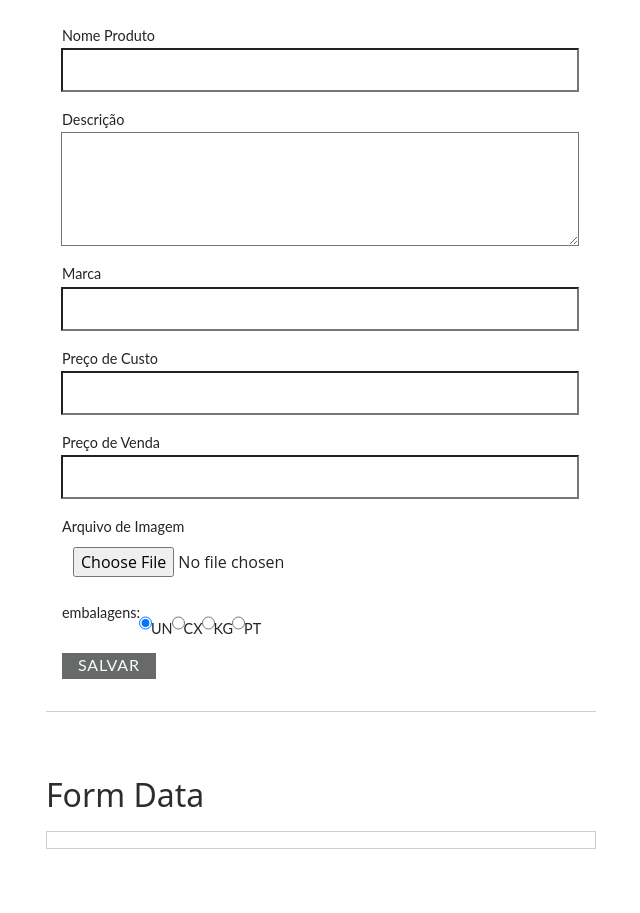
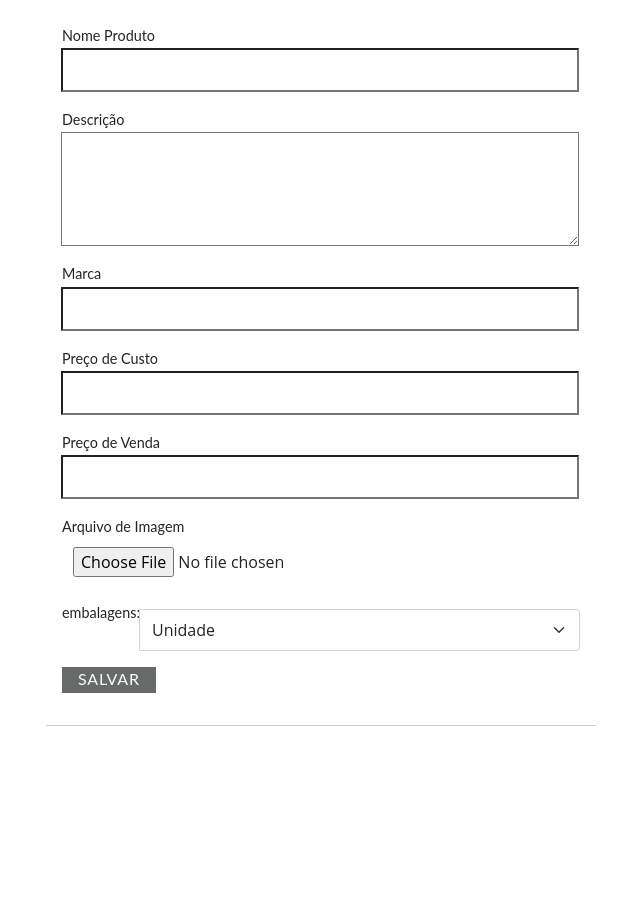
Before and after one commit to gustavojuliao1999/teste_de_capacitacao, a Flask app: page /cadastro in a window 1280 px wide. Shown: the part 255-1168 px from the top of the page, without its empty margins (319-959 px from the left). After the commit the page ends 981 px from the top, so only its background shows below. Run offline with Flask 2, Linux system fonts and the light colour scheme; parts of the project's set-up code (start-up, migrations or seed data) failed here and were passed over; some libraries are stand-ins or nearby versions.

Commit message:
First Commit

```diff
--- a/app.py
+++ b/app.py
@@ -53,7 +53,7 @@ def produtos():
 
 @app.route('/editar', methods=['GET'])
 def editar():
-    return render_template('edit.html', title='Cadastro')
+    return render_template('edit.html', title='Editar')
 
 @app.route('/cadastro')
 def cadastro():
--- a/templates/cadastro.html
+++ b/templates/cadastro.html
@@ -36,30 +36,19 @@
 
     <div class="input-group">
       <label for="name">embalagens:  </label>
-
-      <input id="embalagens" name="embalagens" type="radio" value="UN" checked/>
-      <label class="inline" for="embalagens">UN</label>
-
-      <input id="embalagens" name="embalagens" type="radio" value="CX"/>
-      <label class="inline" for="embalagens">CX</label>
-
-      <input id="embalagens" name="embalagens" type="radio" value="KG"/>
-      <label class="inline" for="embalagens">KG</label>
-
-      <input id="embalagens" name="embalagens" type="radio" value="PT"/>
-      <label class="inline" for="embalagens">PT</label>
+      <select id="embalagens" name="embalagens" aria-controls="data" class="form-select form-select-sm">
+        <option value="UN">Unidade</option>
+        <option value="CX">Caixa</option>
+        <option value="KG">Kilograma</option>
+        <option value="PT">Palete</option>
+      </select>
     </div>
-
-
     <input name="secret" type="hidden" value="1b3a9374-1a8e-434e-90ab-21aa7b9b80e7"/>
     <button type="submit">Salvar</button>
   </form>
 </section>
 
-<div class="results">
-  <h2>Form Data</h2>
-  <pre></pre>
-</div>
+
 <script>
 function handleFormSubmit(event) {
   var Img = $('input[name="imagem"]').get(0).files[0];
@@ -70,12 +59,9 @@ function handleFormSubmit(event) {
   const formJSON = Object.fromEntries(data.entries());
 
   data.append('img', Img);
-  const results = document.querySelector('.results pre');
-  //results.innerText = JSON.stringify(formJSON, null, 2);
   var formData = new FormData();
   formData.append("file", Img);
   formData.append("data", JSON.stringify(formJSON));
-  results.innerText = formData;
   $.ajax({
     type: 'post',
     url: '/api/editdata',
```
Also changed, not shown: templates/edit.html (+0 -7 lines).
